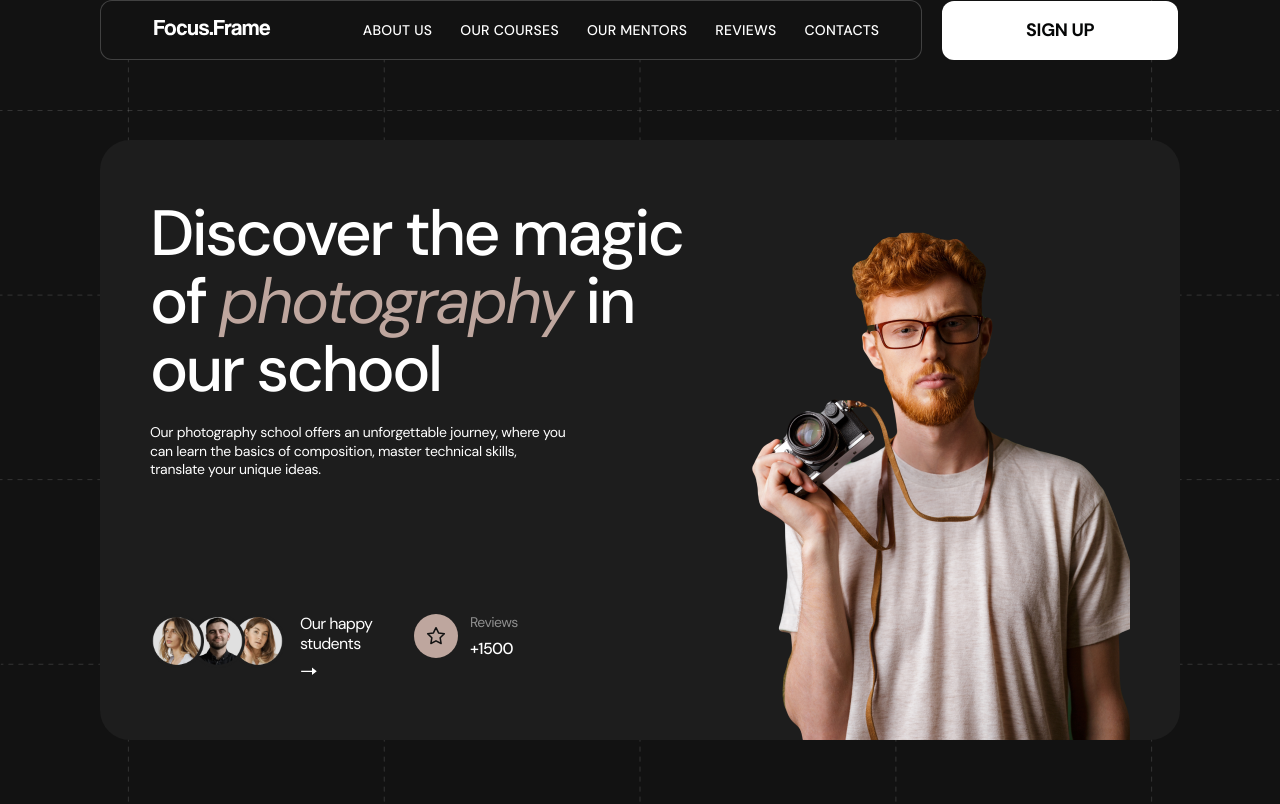
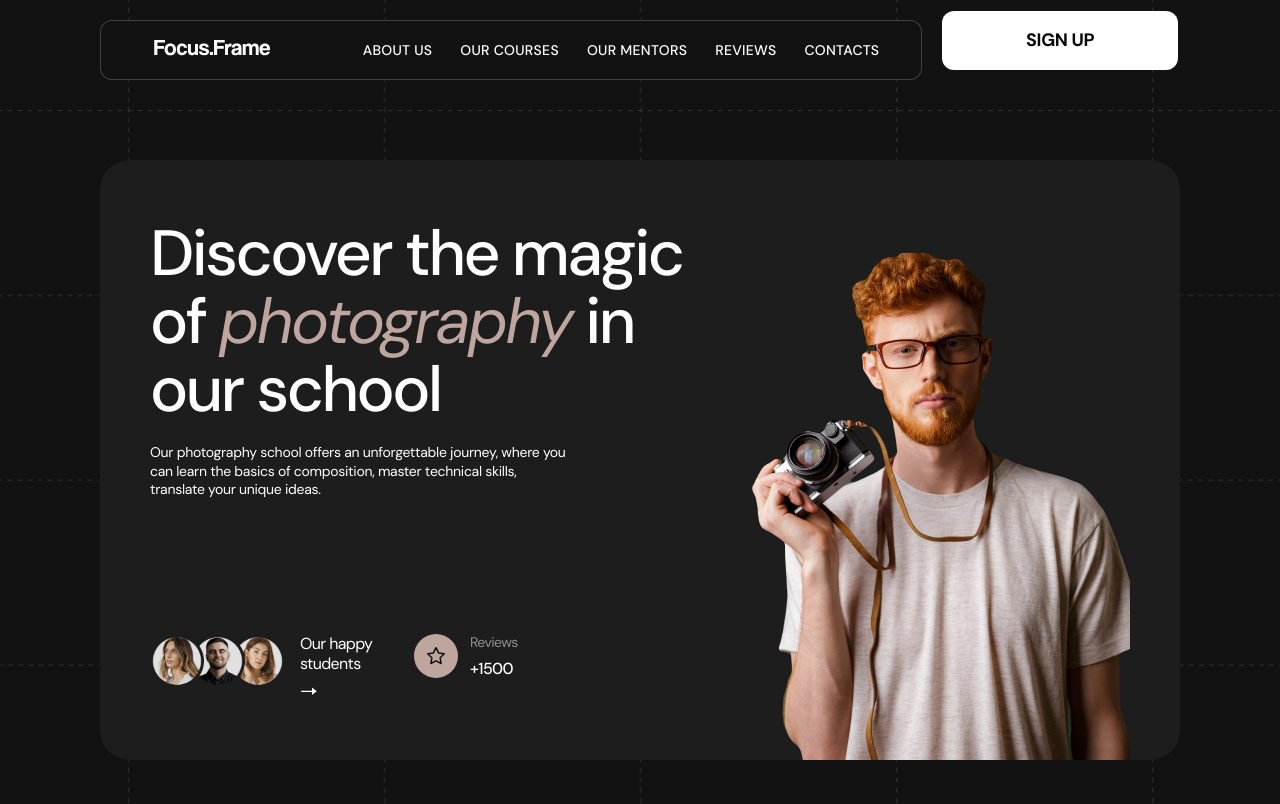
Before and after one commit to djudit/project-teamwork-09-23, a website built with Vite: page src/index.html in a window 1280 px wide. Shown: the top 804 px of the page. Built offline with nearby package versions, Linux system fonts and the light colour scheme.

Commit message:
fixid header top

```diff
--- a/src/css/header.css
+++ b/src/css/header.css
@@ -13,8 +13,9 @@
   align-items: center;
   border: 1px solid rgba(255, 255, 255, 0.2);
   border-radius: 12px;
-  /* padding-top: 20px;
-  padding-bottom: 20px; */
+  /* padding-top: 20px; */
+  /* padding-bottom: 20px; */
+  margin-top: 20px;
   margin-bottom: 20px;
 }
 
@@ -22,6 +23,7 @@
   .header-box {
     border: none;
     margin-bottom: 40px;
+    margin-top: 0;
   }
 }
 
@@ -64,6 +66,7 @@
   /* margin-right: 20px; */
   justify-content: center;
   height: 50px;
+  /* margin-top: 20px; */
 }
 .nav-list {
   display: none;
@@ -75,6 +78,7 @@
     height: 60px;
     margin-right: 14px;
     padding: 20px;
+    margin-top: 20px;
   }
 }
 @media (min-width: 1280px) {
```
